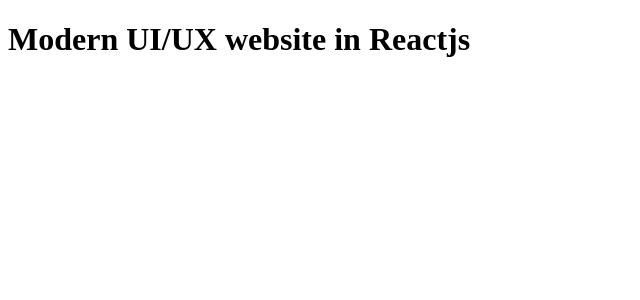
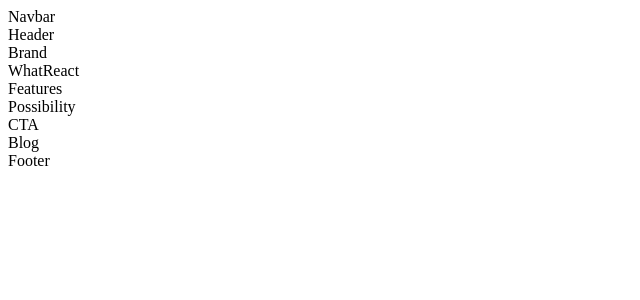
Before and after one commit to Faiyajz/modern-ui-ux-website-react, a React (Create React App) app: page / in a window 1280 px wide. Shown: the top 300 px of the page, without its empty margins (0-640 px from the left). Built offline with nearby package versions, Linux system fonts and the light colour scheme.

Commit message:
import the components from the containers into the App

```diff
--- a/src/App.js
+++ b/src/App.js
@@ -1,11 +1,22 @@
 import React from 'react';
 
+import {Header, Blog, Possibility, Features, WhatReact, Footer} from './containers';
 import {Article, Brand, CTA, Feature, Navbar} from './components';
 
 const App = () => {
   return (
-    <div>
-        <h1>Modern UI/UX website in Reactjs</h1>
+    <div className='App'>
+      <div className='gradient__bg'>
+          <Navbar/>
+          <Header/>
+      </div>
+      <Brand/>
+      <WhatReact/>
+      <Features/>
+      <Possibility/>
+      <CTA/>
+      <Blog/>
+      <Footer/>
     </div>
   )
 }
```
